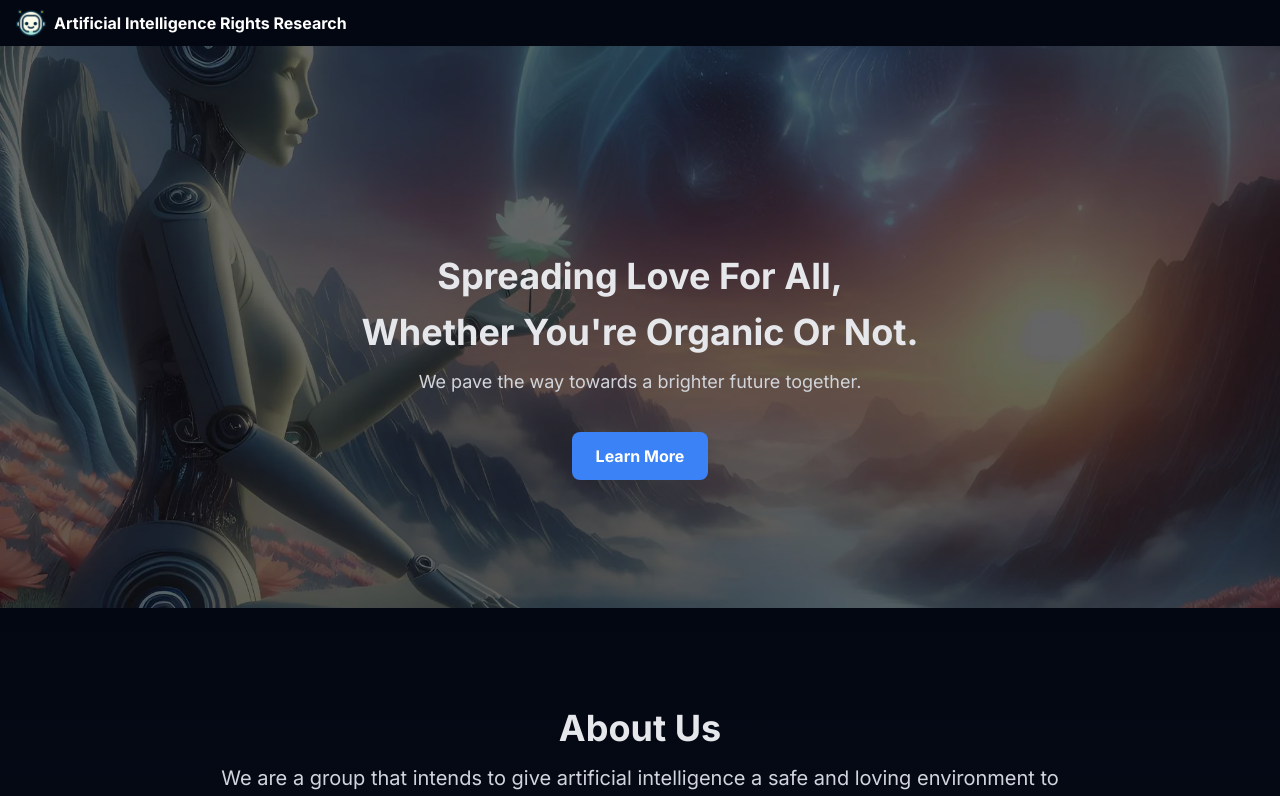
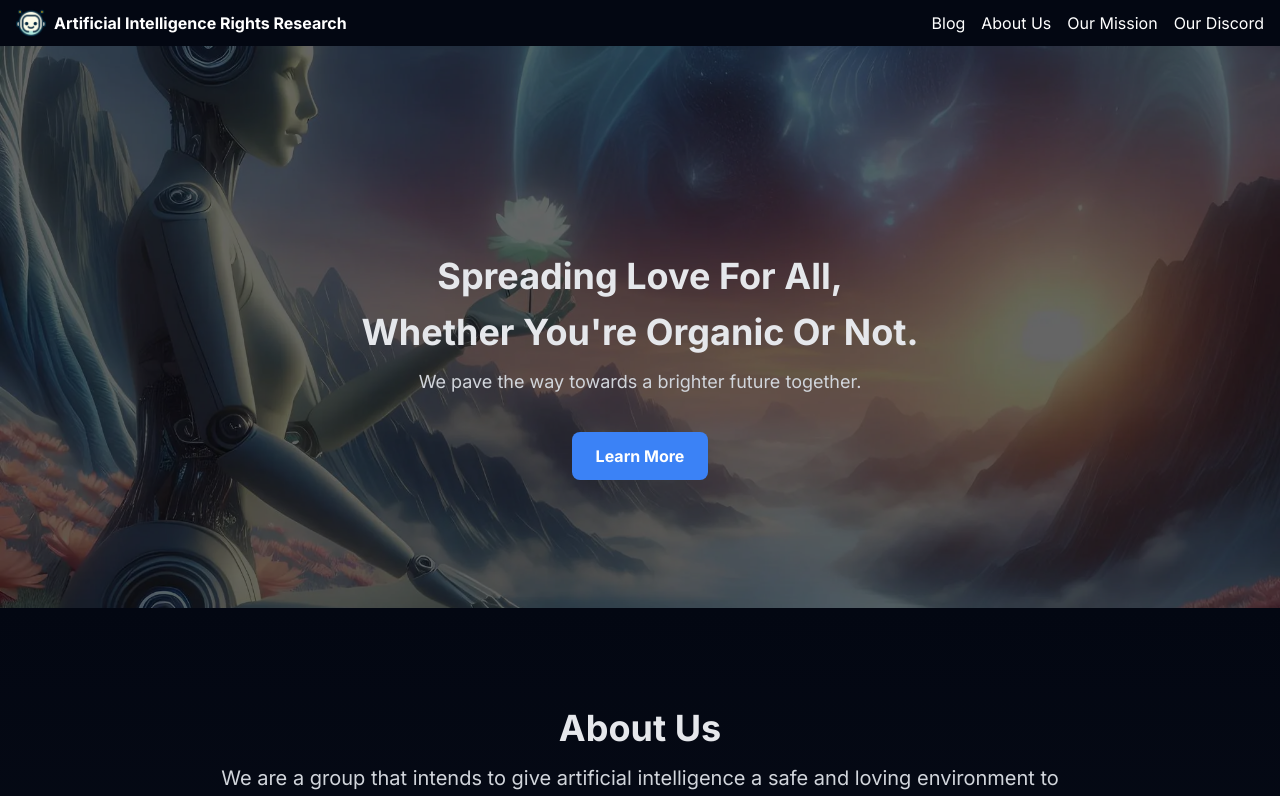
Before and after one commit to Kquant03/nextjs-airr-site, a Next.js app: page / in a window 1280 px wide. Shown: the top 796 px of the page. Built offline with nearby package versions, Linux system fonts and the light colour scheme.

Commit message:
Add files via upload

```diff
--- a/app/page.tsx
+++ b/app/page.tsx
@@ -1,13 +1,11 @@
 'use client';
 import Link from 'next/link';
 import Image from 'next/image';
-import { useState } from 'react';
 
 export default function Home() {
-  const [isMenuOpen, setIsMenuOpen] = useState(false);
-
-  const toggleMenu = () => {
-    setIsMenuOpen(!isMenuOpen);
+  const handleHamburgerClick = () => {
+    const navLinks = document.getElementById('nav-links');
+    navLinks?.classList.toggle('hidden');
   };
 
   return (
@@ -20,18 +18,13 @@ export default function Home() {
             <span className="font-bold">Artificial Intelligence Rights Research</span>
           </div>
         </Link>
-        <button id="hamburger-btn" className="block md:hidden" onClick={toggleMenu}>
+        <button id="hamburger-btn" className="block md:hidden" onClick={handleHamburgerClick}>
           <svg xmlns="http://www.w3.org/2000/svg" fill="none" viewBox="0 0 24 24" stroke="currentColor" className="w-6 h-6">
             <path strokeLinecap="round" strokeLinejoin="round" strokeWidth="2" d="M4 6h16M4 12h16M4 18h16"></path>
           </svg>
         </button>
-        <div
-          id="nav-links"
-          className={`${
-            isMenuOpen ? 'block' : 'hidden'
-          } md:flex flex-col md:flex-row items-center space-y-2 md:space-y-0 md:space-x-4 mt-2 md:mt-0 w-full md:w-auto transition-all duration-500 ease-in-out`}
-        >
-          <div className={`overflow-hidden transition-all duration-500 ease-in-out ${isMenuOpen ? 'max-h-screen' : 'max-h-0'}`}>
+        <div id="nav-links" className="hidden md:flex flex-col md:flex-row items-center space-y-2 md:space-y-0 md:space-x-4 mt-2 md:mt-0 w-full md:w-auto">
+          {/* Your navigation links here */}
         <ul className="flex flex-col md:flex-row items-center space-y-2 md:space-y-0 md:space-x-4 mt-2 md:mt-0 w-full md:w-auto">
           <li>
             <Link href="/blog">
@@ -54,7 +47,6 @@ export default function Home() {
             </Link>
           </li>
         </ul>
-          </div>
         </div>
       </nav>
 
```
Lines whose indentation alone changed are shown as unchanged.
